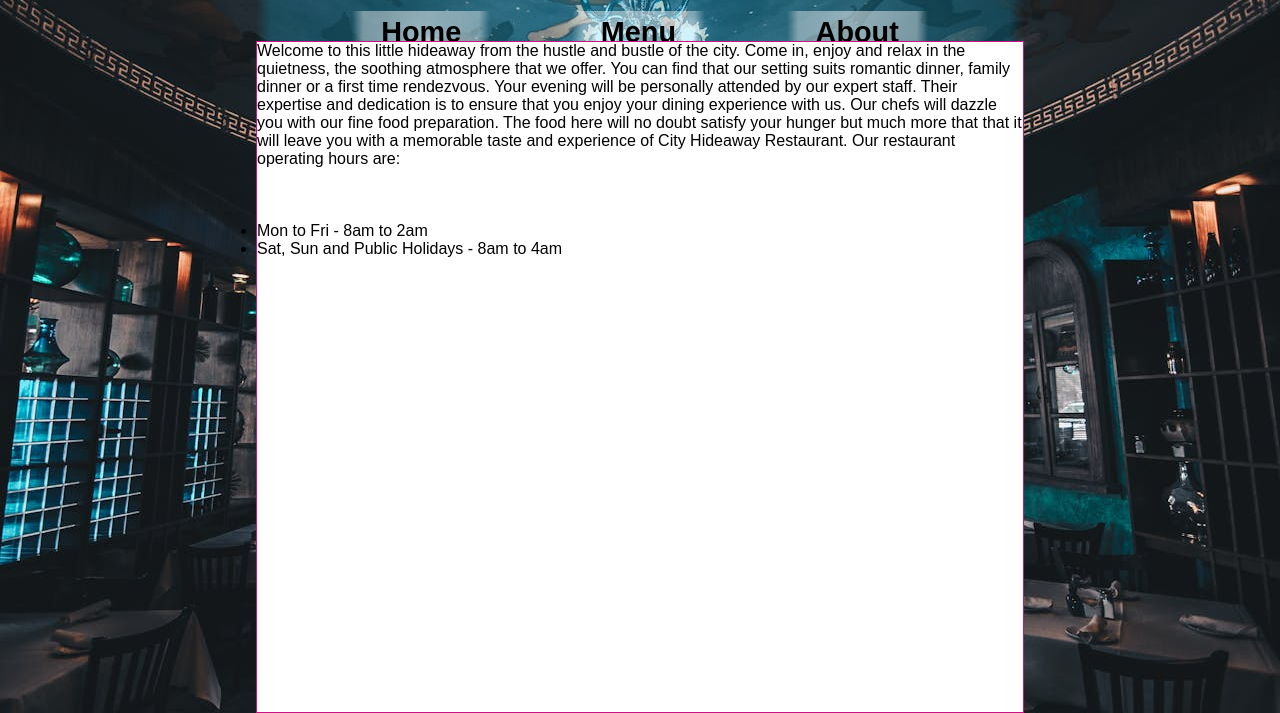
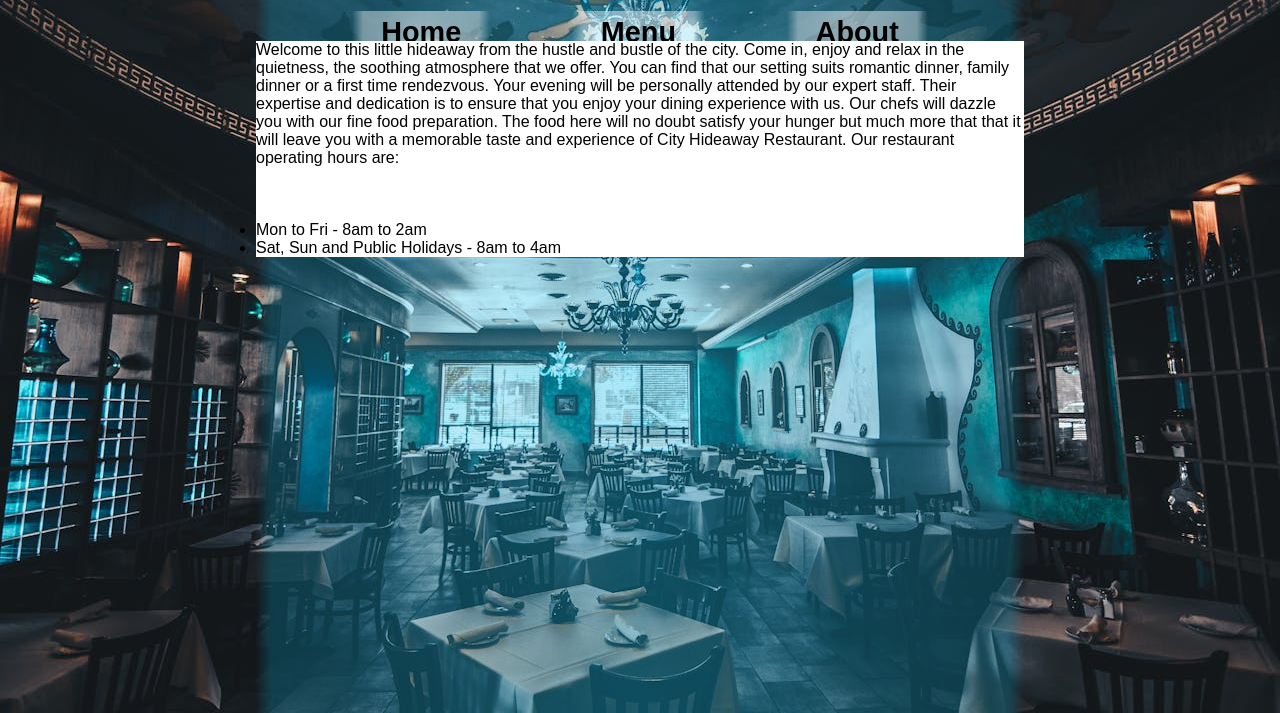
Before and after one commit to noOdin1/restaurant_page, a website: page src/index.html in a window 1280 px wide. Shown: the part 87-800 px from the top of the page. Drawn offline with Linux system fonts and the light colour scheme.

Commit message:
Styling for the content container, width height & bg color

```diff
--- a/src/style.css
+++ b/src/style.css
@@ -141,6 +141,11 @@ button:active {
 }
 
 .content.container {
+  width: var(--inner_container_width);
+  height: var(--bottom_container_height);
+  background-color: var(--bgColor_seethru);
+}
+
   width: 100%;
   height: 85vh;
   border: 1px solid MediumVioletRed;
```
